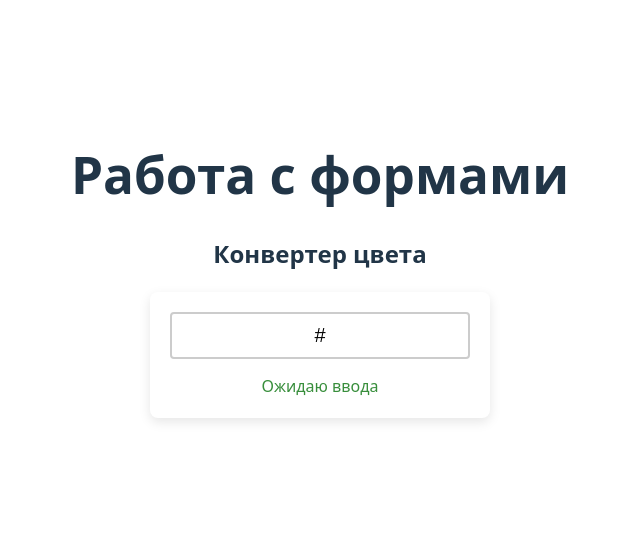
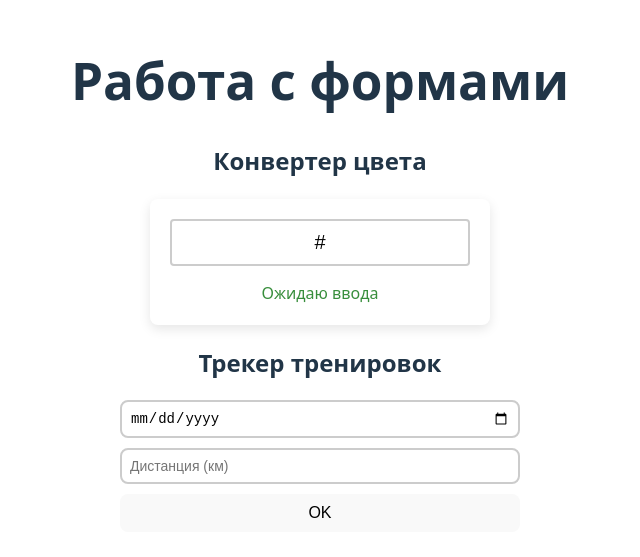
Before and after one commit to dm-morozov/netology_68_react-forms, a React (Vite) app: page / in a window 1280 px wide. Shown: the part 125-682 px from the top of the page, without its empty margins (320-960 px from the left). Built offline with nearby package versions, Linux system fonts and the light colour scheme.

Commit message:
feat(WorkoutForm): Написан базовый функционал. Ловим состояние форм даты и дистанции

```diff
--- a/src/App.tsx
+++ b/src/App.tsx
@@ -1,6 +1,7 @@
 import type { JSX } from 'react'
 import './App.css'
 import ColorConverter from './components/ColorConverter/ColorConverter'
+import WorkoutForm from './components/WorkoutTracker/WorkoutForm'
 // import FeedbackState from './components/classwork/FeedbackState'
 // import FileChooser from './components/classwork/FileChooser'
 // import FileChooserClass from './components/classwork/FileChooserClass'
@@ -17,6 +18,10 @@ function App(): JSX.Element {
         <h2 className="h2-title">Конвертер цвета</h2>
         <ColorConverter />
       </div>
+      <div className="container">
+        <h2 className="h2-title">Трекер тренировок</h2>
+        <WorkoutForm />
+      </div>
     </>
   )
 }
--- a/src/components/WorkoutTracker/WorkoutForm.tsx
+++ b/src/components/WorkoutTracker/WorkoutForm.tsx
@@ -1,8 +1,55 @@
 // src/components/WorkoutTracker/WorkoutForm.tsx
-import styles from './WorkoutForm.module.css'
+import { useState, type ChangeEvent, type FormEvent } from 'react'
+import styles from './WorkoutTracker.module.css'
 
 const WorkoutForm = () => {
-  return <form className={styles.form}></form>
+  // Создадим состояния для каждого поля ввода
+  const [date, setDate] = useState('')
+  const [distance, setDistance] = useState('')
+
+  const handleDateChange = (event: ChangeEvent<HTMLInputElement>) => {
+    setDate(event.target.value)
+  }
+
+  const handleDistanceChange = (event: ChangeEvent<HTMLInputElement>) => {
+    setDistance(event.target.value)
+  }
+
+  const handleSubmit = (event: FormEvent<HTMLFormElement>) => {
+    event.preventDefault()
+
+    console.log('--- WorkoutForm: Данные отправлены ---')
+    console.log('Дата:', date)
+    console.log('Дистанция:', distance)
+
+    // Очистим поля ввода
+    setDate('')
+    setDistance('')
+  }
+
+  return (
+    <form className={styles.workoutForm} onSubmit={handleSubmit}>
+      <input
+        type="date"
+        value={date}
+        placeholder="Дата (ДД.ММ.ГГГГ)"
+        className={styles.workoutInput}
+        // При изменении обновляем состояние даты
+        onChange={handleDateChange}
+        required
+      />
+      <input
+        type="number"
+        value={distance}
+        className={styles.workoutInput}
+        placeholder="Дистанция (км)"
+        // При изменении обновляем состояние дистанции
+        onChange={handleDistanceChange}
+        required
+      />
+      <button type="submit">OK</button>
+    </form>
+  )
 }
 
 export default WorkoutForm
```
